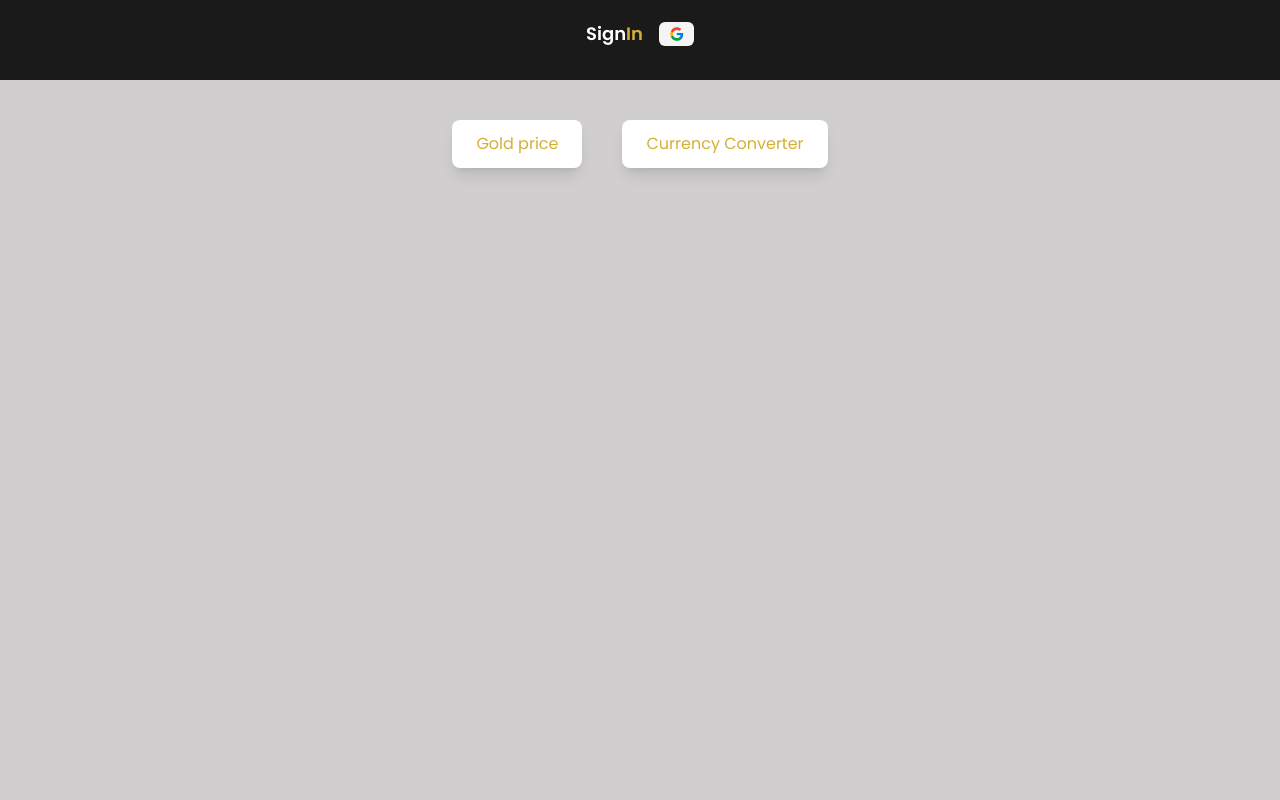
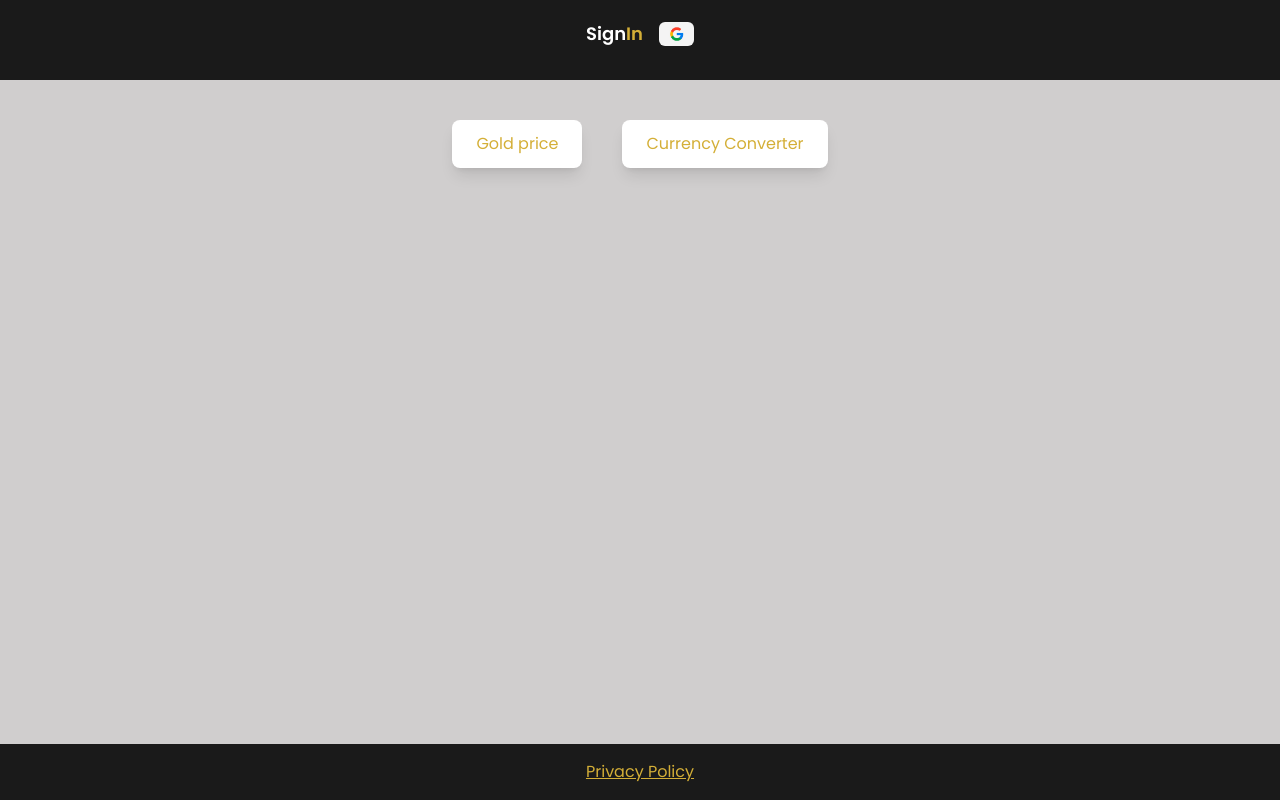
Before and after one commit to SerajEldeen/GoldXchange, a Next.js app: page / in a window 1280 px wide. Built offline with nearby package versions, Linux system fonts and the light colour scheme; no server answers.

Commit message:
fix:verification issues

```diff
--- a/app/page.tsx
+++ b/app/page.tsx
@@ -1,3 +1,11 @@
 export default function Home() {
-  return null;
+  return (
+    <>
+      <footer className="mt-8 flex justify-center items-center w-full fixed bottom-0 bg-tertiary p-4">
+        <a href="/privacy-policy" className="text-primary underline">
+          Privacy Policy
+        </a>
+      </footer>
+    </>
+  );
 }
```
Also changed, not shown: app/privacy-policy/page.tsx (renamed from privacy-policy/page.tsx).
